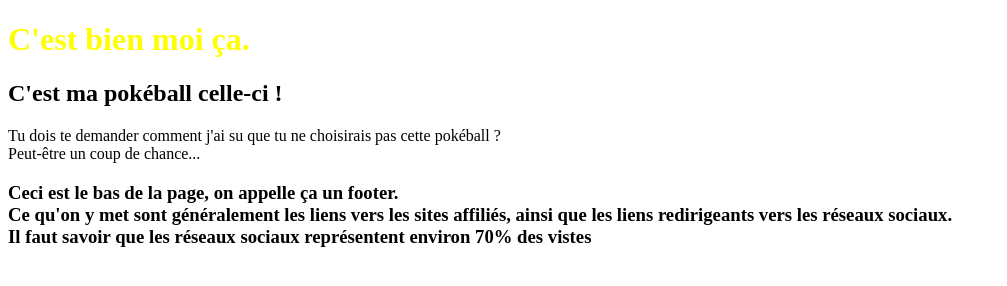
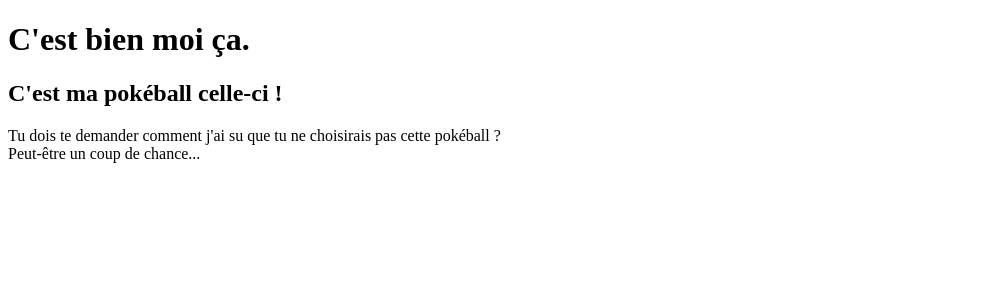
Before and after one commit to TF-DevGH/Cours-2, a plain HTML site: page index.html in a window 1280 px wide. Shown: the whole page, without its empty margins (0-1007 px from the left). Drawn offline with Linux system fonts and the light colour scheme.

Commit message:
Footer caché

```diff
--- a/index.html
+++ b/index.html
@@ -4,7 +4,7 @@
 <head>
   <meta charset="UTF-8">
   <meta name="viewport" content="width=device-width, initial-scale=1.0">
-  <link rel="stylesheet" href="./styles.css">
+  <link rel="stylesheet" href="styles.css">
   <title>Pokéball Chooser</title>
 </head>
 
--- a/styles.css
+++ b/styles.css
@@ -1,6 +1,4 @@
 
-.container{
-    h1{
-        color:yellow;
-    }
-};
+footer {
+    color: white;
+  }
```
Also changed, not shown: bloc-à-jour.txt (added).
